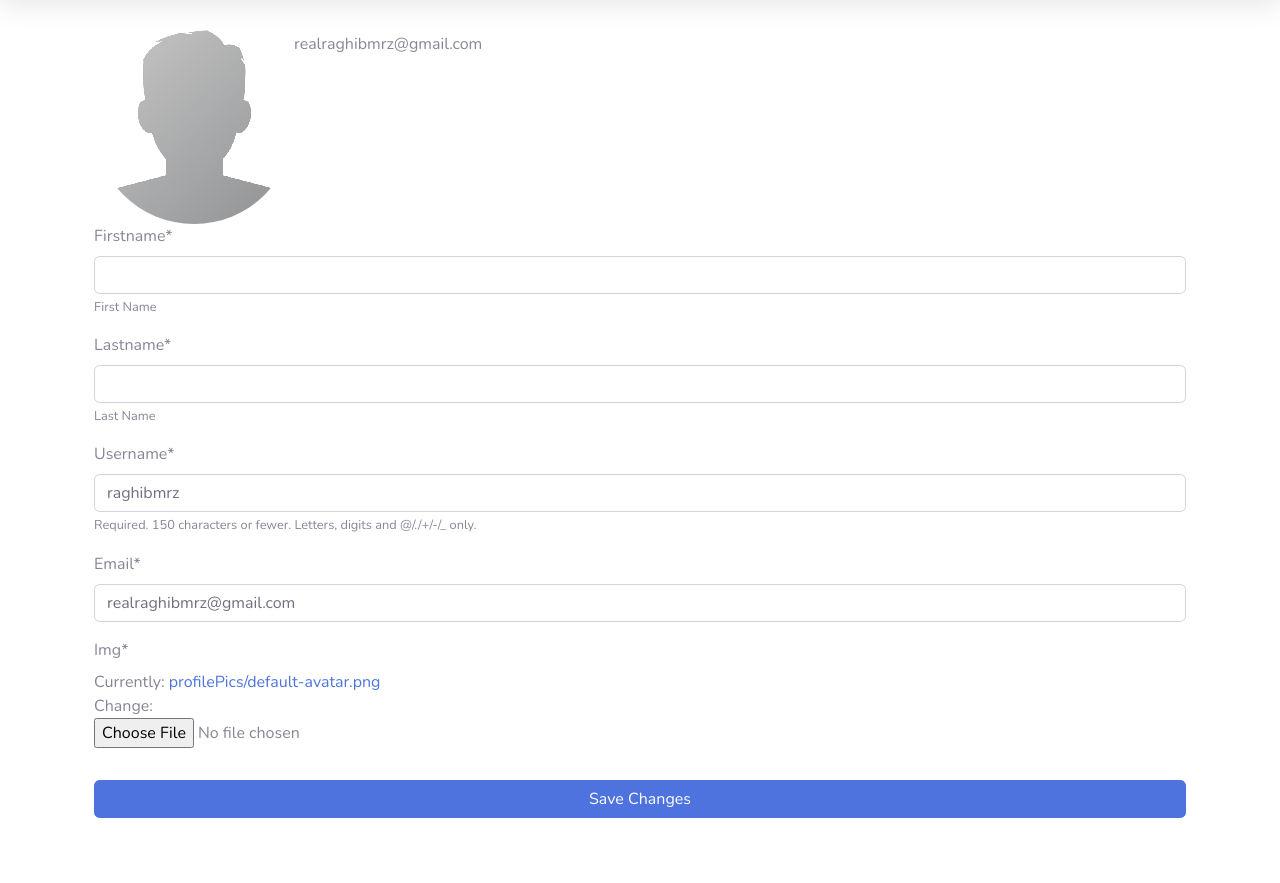
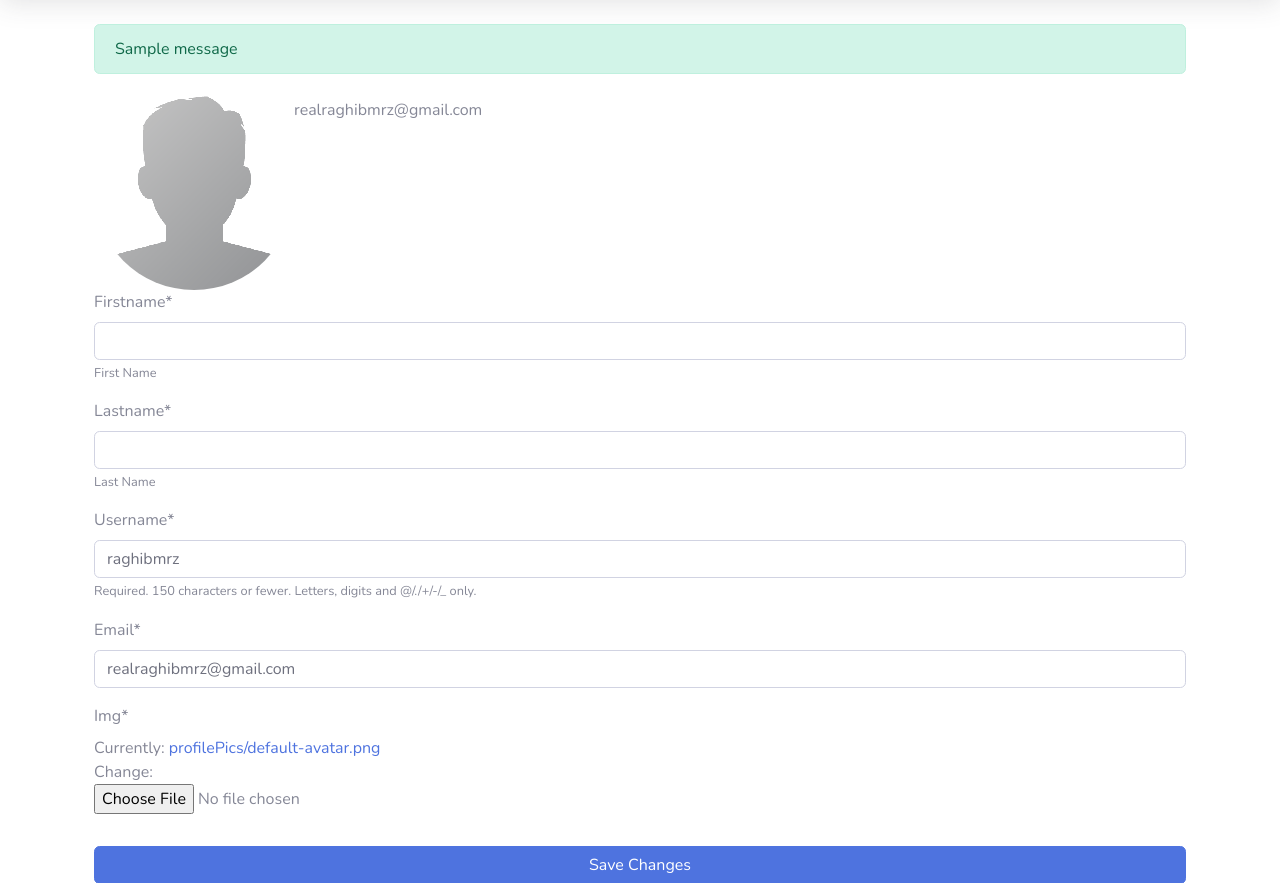
Before and after one commit to RaghibMrz/webapp, a Django app: page /home/profile in a window 1280 px wide. Shown: the part 70-953 px from the top of the page. Before the commit the page ends 888 px from the top, so only its background shows below. Run offline with Django 3.2, Linux system fonts and the light colour scheme; a user stored in the database is signed in; data comes from the database, SQL or seed files in the repository; both versions use the stored data as it was after the commit; one stand-in notice (Sample message) is shown; some libraries are stand-ins or nearby versions.

Commit message:
implemented full login and registration functionality, began working on profile editing mechanism with ability to change uploaded profile picture

```diff
--- a/transactions/templates/transactions/base.html
+++ b/transactions/templates/transactions/base.html
@@ -131,6 +131,13 @@
     </nav>
     <!-- End of Topbar -->
 	<div class="container">
+    {% if messages %}
+      {% for message in messages %}
+      <div class="alert alert-{{message.tags}}">
+        {{ message }}
+      </div>
+      {% endfor %}
+    {% endif %}
 		{% block ctt %}{% endblock ctt %}
 	</div>
 
@@ -141,7 +148,7 @@
     <script src="https://maxcdn.bootstrapcdn.com/bootstrap/4.0.0/js/bootstrap.min.js" integrity="sha384-JZR6Spejh4U02d8jOt6vLEHfe/JQGiRRSQQxSfFWpi1MquVdAyjUar5+76PVCmYl" crossorigin="anonymous"></script>
     <script src="{% static 'transactions/js/main.js' %}"></script>
 
-    <script type="text/javascript">
+<!--     <script type="text/javascript">
         $(document).ready(function(){
 
             alert.initChartist();
@@ -155,7 +162,7 @@
             });
 
         });
-    </script>
+    </script> -->
 
 </body>
 </html>
```
Also changed, not shown: db.sqlite3.
